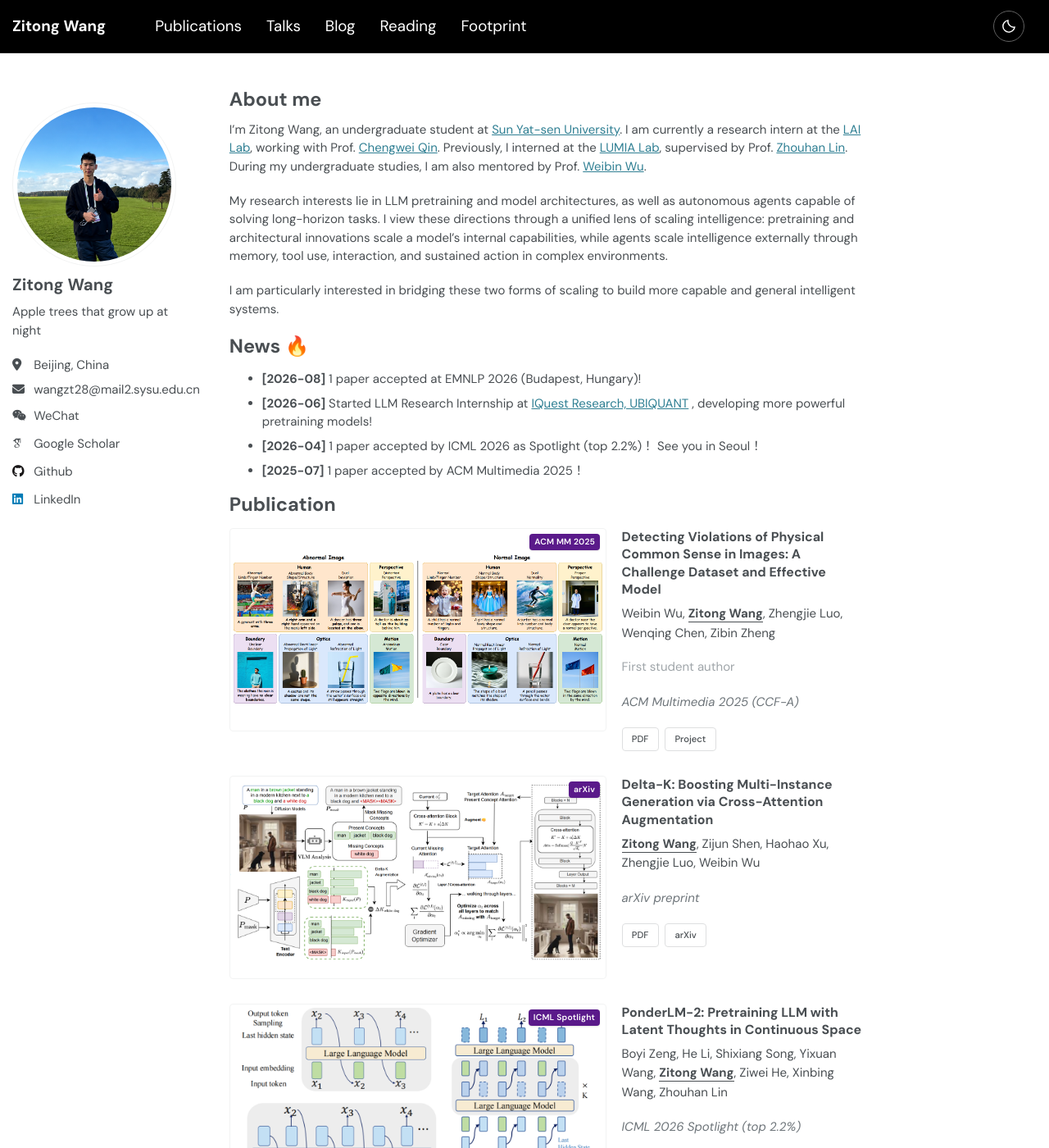
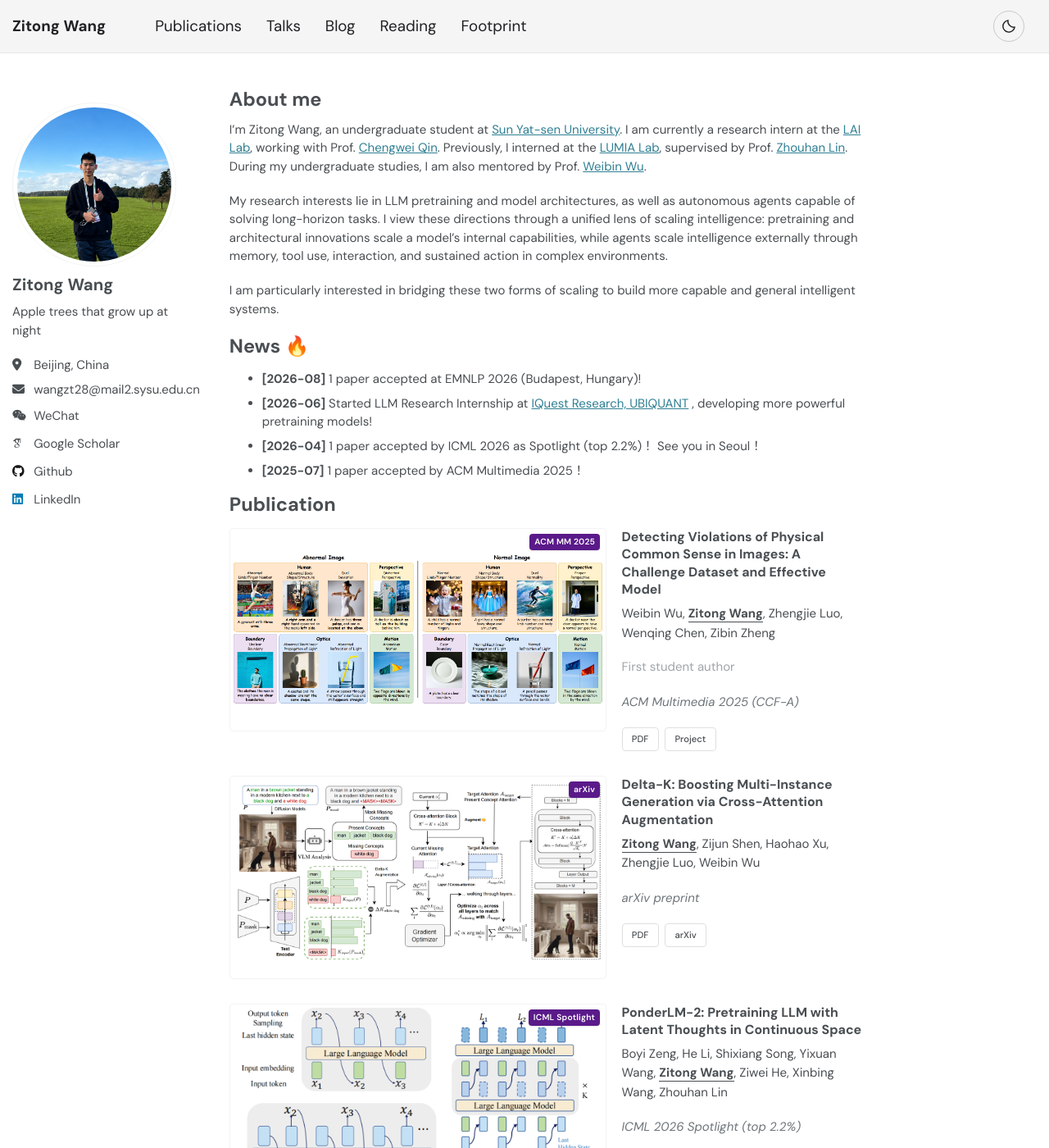
Before and after one commit to ZitongWang018/ZitongWang018.github.io, a Jekyll site: the page built from _pages/about.md, in a window 1280 px wide and 1400 px high. Shown: the whole window at 82% size. Built offline with Jekyll 4.4.1, drawn with Linux system fonts in a browser that asks for light colours; some web fonts are replaced.

Commit message:
Use very pale gray navigation in light mode

```diff
--- a/_sass/_masthead.scss
+++ b/_sass/_masthead.scss
@@ -4,7 +4,7 @@
 
 .masthead {
   position: fixed;
-  background: #000;
+  background: #f5f5f5;
   border-bottom: 1px solid $border-color;
   height: $masthead-height;
   top: 0;
--- a/_sass/_variables.scss
+++ b/_sass/_variables.scss
@@ -121,8 +121,8 @@ $xing-color                 : #006567;
 $link-color                 : $info-color;
 $link-color-hover           : mix(#000, $link-color, 25%);
 $link-color-visited         : mix(#fff, $link-color, 25%);
-$masthead-link-color        : #ffffff;
-$masthead-link-color-hover  : rgba(255, 255, 255, 0.8);
+$masthead-link-color        : #202124;
+$masthead-link-color-hover  : #575b60;
 
 
 /*
--- a/assets/css/theme.css
+++ b/assets/css/theme.css
@@ -1,13 +1,15 @@
-/* Shared site chrome; the navigation stays black in both appearances. */
+/* Pale gray navigation by day, black navigation by night. */
 :root { color-scheme: light; }
-.masthead { background: #000; border-bottom-color: #252525; }
+.masthead { background: #f5f5f5; border-bottom-color: #e7e7e7; }
+.masthead a { color: #202124; }
+.masthead a:hover { color: #575b60; }
 .masthead__inner-wrap { gap: 1rem; }
-.masthead__menu { flex: 1; min-width: 0; overflow-x: auto; scrollbar-width: thin; scrollbar-color: #777 #000; }
+.masthead__menu { flex: 1; min-width: 0; overflow-x: auto; scrollbar-width: thin; scrollbar-color: #bcbcbc transparent; }
 .masthead__menu .greedy-nav { min-width: 0; }
-.masthead .theme-toggle { display: inline-flex; flex: 0 0 38px; align-items: center; justify-content: center; width: 38px; height: 38px; padding: 0; margin: 0; border: 1px solid #616161; border-radius: 50%; background: transparent; color: #fff; cursor: pointer; }
+.masthead .theme-toggle { display: inline-flex; flex: 0 0 38px; align-items: center; justify-content: center; width: 38px; height: 38px; padding: 0; margin: 0; border: 1px solid #c9c9c9; border-radius: 50%; background: transparent; color: #202124; cursor: pointer; }
 .masthead .theme-toggle[hidden] { display: none; }
-.masthead .theme-toggle:hover { background: #292929; }
-.masthead .theme-toggle:focus-visible { outline: 2px solid #fff; outline-offset: 3px; }
+.masthead .theme-toggle:hover { background: #e8e8e8; }
+.masthead .theme-toggle:focus-visible { outline: 2px solid currentColor; outline-offset: 3px; }
 .theme-toggle__sun { display: none; }
 html[data-theme="dark"] .theme-toggle__moon { display: none; }
 html[data-theme="dark"] .theme-toggle__sun { display: block; }
@@ -15,6 +17,9 @@ html[data-theme="dark"] .theme-toggle__sun { display: block; }
 /* Dark surfaces and readable text, including the publication list and menus. */
 html[data-theme="dark"] { color-scheme: dark; background: #151719; }
 html[data-theme="dark"] body { background: #151719; color: #dedfe1; }
+html[data-theme="dark"] .masthead { background: #000; border-bottom-color: #252525; }
+html[data-theme="dark"] .masthead .theme-toggle { color: #fff; border-color: #616161; }
+html[data-theme="dark"] .masthead .theme-toggle:hover { background: #292929; }
 html[data-theme="dark"] a { color: #82c5d7; }
 html[data-theme="dark"] a:hover { color: #b4e3ef; }
 html[data-theme="dark"] .masthead a { color: #fff; }
```
